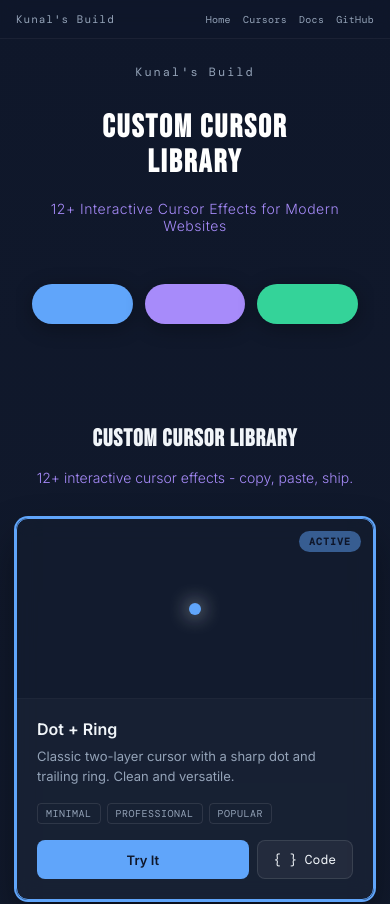
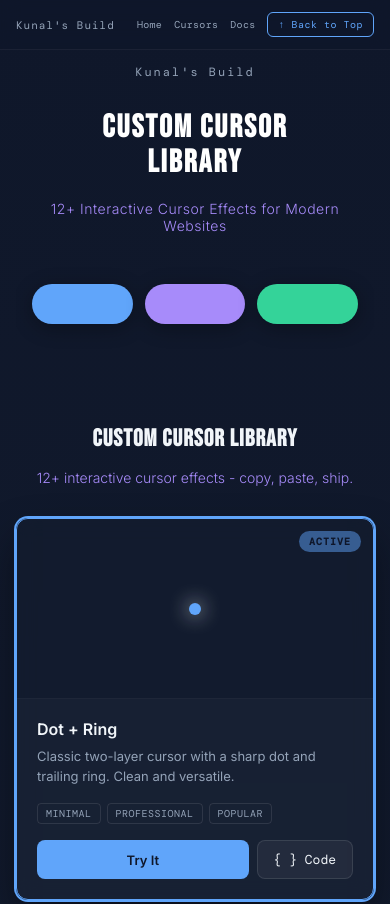
Before and after one commit to devkunal2812/Custom-Cursors, a Next.js app: page / in a window 390 px wide. Shown: the top 904 px of the page. Built offline with nearby package versions, Linux system fonts and the light colour scheme.

Commit message:
add back to top button

```diff
--- a/components/Header.module.css
+++ b/components/Header.module.css
@@ -45,6 +45,26 @@
   color: #ffffff;
 }
 
+.backToTop {
+  font-size: 14px;
+  color: #60a5fa;
+  background: transparent;
+  border: 1px solid #60a5fa;
+  padding: 8px 16px;
+  border-radius: 6px;
+  cursor: pointer;
+  transition: all 0.2s ease;
+  font-family: var(--font-mono);
+  letter-spacing: 0.5px;
+}
+
+.backToTop:hover {
+  background: rgba(96, 165, 250, 0.1);
+  color: #93c5fd;
+  border-color: #93c5fd;
+  transform: translateY(-2px);
+}
+
 @media (max-width: 768px) {
   .header {
     padding: 15px 20px;
@@ -60,6 +80,11 @@
 
   .navLink {
     font-size: 12px;
+  }
+
+  .backToTop {
+    font-size: 12px;
+    padding: 6px 12px;
   }
 }
 
@@ -80,4 +105,9 @@
     font-size: 10px;
     letter-spacing: 0.3px;
   }
+
+  .backToTop {
+    font-size: 10px;
+    padding: 5px 10px;
+  }
 }
--- a/components/Header.tsx
+++ b/components/Header.tsx
@@ -1,7 +1,16 @@
+'use client';
+
 import Link from 'next/link';
 import styles from './Header.module.css';
 
 export default function Header() {
+  const scrollToTop = () => {
+    window.scrollTo({
+      top: 0,
+      behavior: 'smooth'
+    });
+  };
+
   return (
     <header className={styles.header}>
       <Link href="/" className={styles.logo}>Kunal's Build</Link>
@@ -9,7 +18,9 @@ export default function Header() {
         <Link href="/" className={styles.navLink}>Home</Link>
         <a href="/#cursors" className={styles.navLink}>Cursors</a>
         <Link href="/docs" className={styles.navLink}>Docs</Link>
-        <a href="https://github.com/devkunal2812/Custom-Cursors" className={styles.navLink} target="_blank" rel="noopener noreferrer">GitHub</a>
+        <button onClick={scrollToTop} className={styles.backToTop}>
+          ↑ Back to Top
+        </button>
       </nav>
     </header>
   );
```
